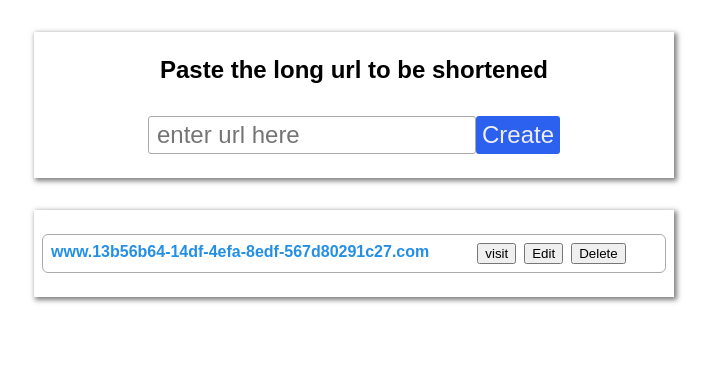
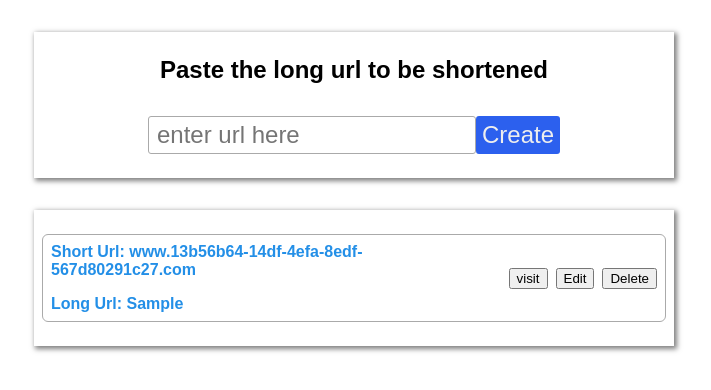
Before and after one commit to sadman59m/url-shortener, a React (Vite) app: page / in a window 1280 px wide. Both pictures are taken after typing "Sample" into the empty fields and a click on the button "Create". Shown: the top 390 px of the page, without its empty margins (286-997 px from the left). Built offline with nearby package versions, Linux system fonts and the light colour scheme.

Commit message:
updated user experience in url List item

```diff
--- a/src/components/ListItems.jsx
+++ b/src/components/ListItems.jsx
@@ -25,8 +25,13 @@ const UrlsList = (props) => {
   };
   return (
     <li className={classes["url-list-items"]}>
-      <div className={classes.url}>
-        <span>{props.urlItems.shortUrl}</span>
+      <div className={classes.urls}>
+        <div
+          className={classes.url}
+        >{`Short Url: ${props.urlItems.shortUrl}`}</div>
+        <div
+          className={classes.url}
+        >{`Long Url: ${props.urlItems.longUrl}`}</div>
         {isEditing && (
           <EditUrlForm urlItems={props.urlItems} onClose={handleCloseEditUrl} />
         )}
--- a/src/components/ListItems.module.css
+++ b/src/components/ListItems.module.css
@@ -2,6 +2,7 @@
   display: flex;
   flex-direction: column;
   justify-content: flex-start;
+  align-items: center;
   margin: 0;
   border: 1px solid #aaa;
   padding: 0.5rem 0.5rem;
@@ -9,11 +10,14 @@
   gap: 1rem;
 }
 
-.url {
+.urls {
   font-weight: 700;
   color: rgb(35, 143, 231);
   overflow: hidden;
   word-wrap: break-word;
+  display: flex;
+  flex-direction: column;
+  gap: 1rem;
 }
 
 .action {
```
Also changed, not shown: 1 other file (tests, documents, lock files or other folders).
